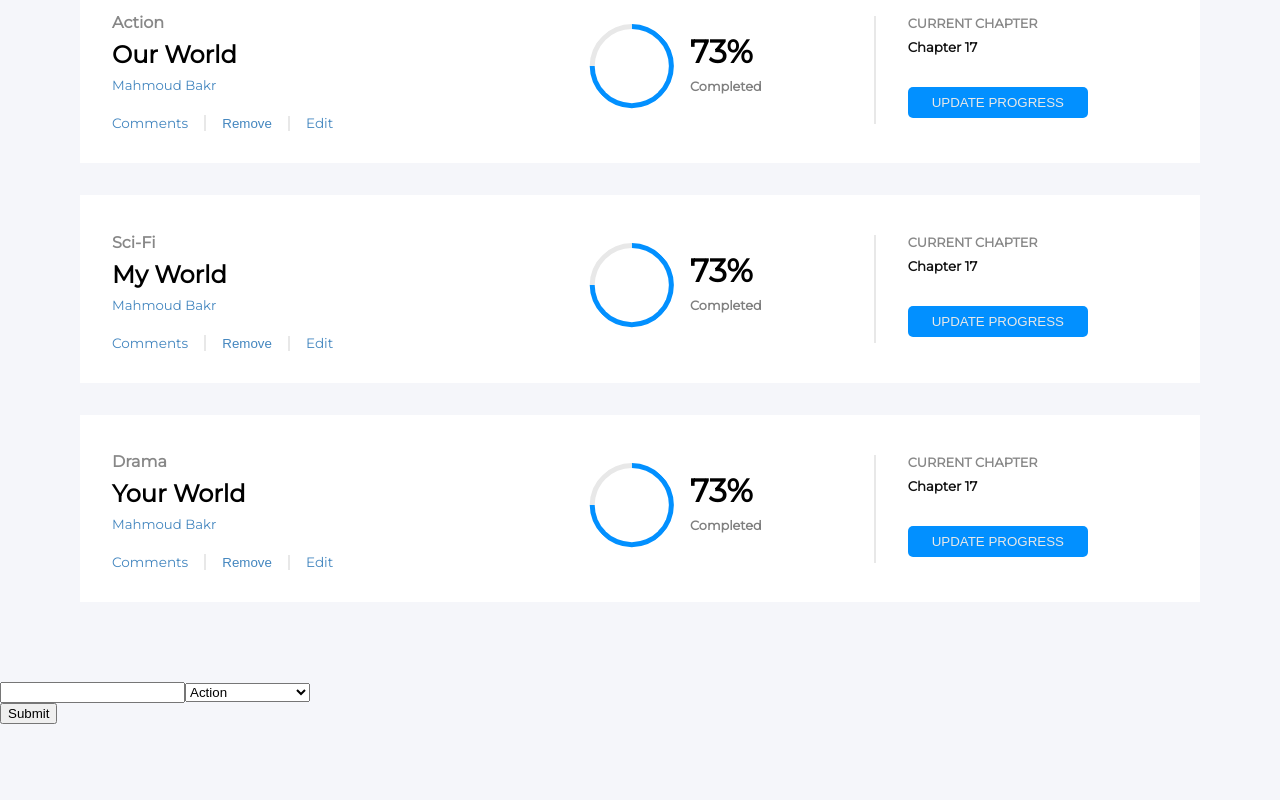
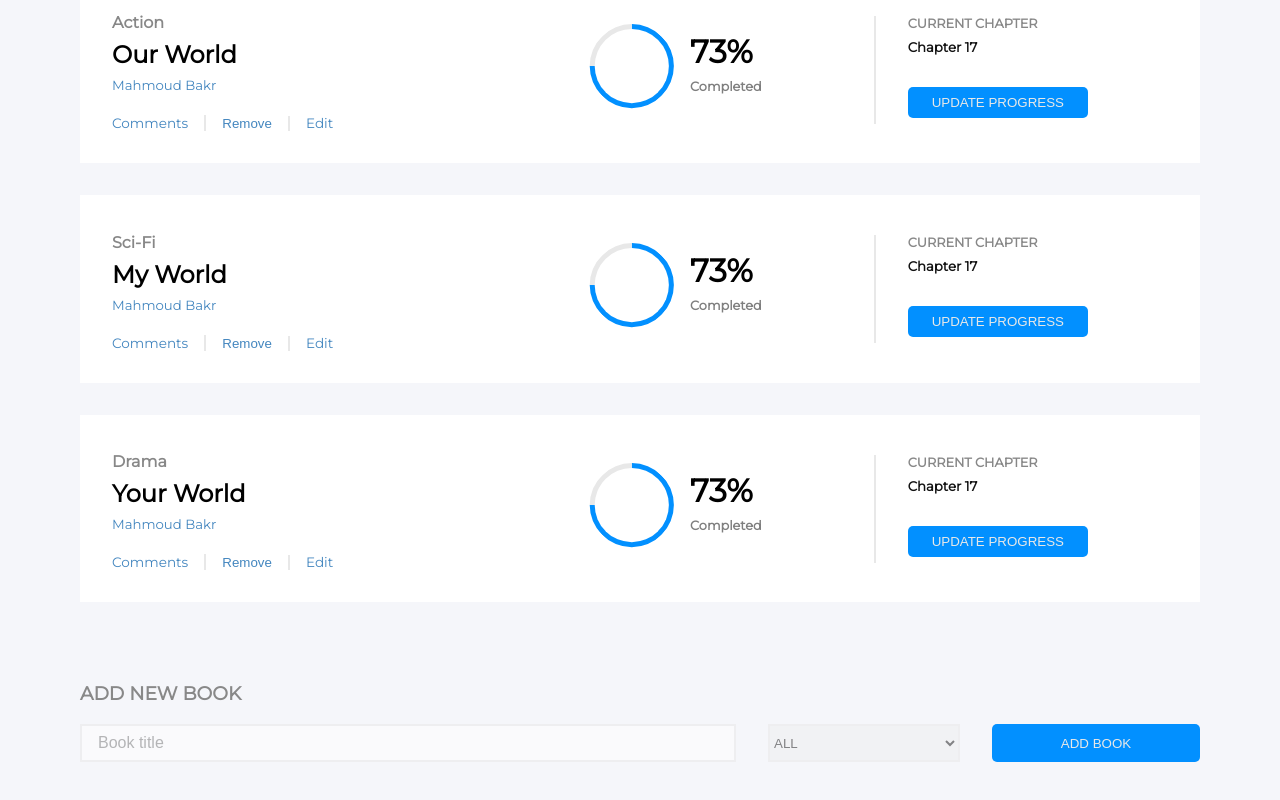
Before and after one commit to MahmoudBakr23/Limerary, a React (Create React App) app: page / in a window 1280 px wide. Shown: the part 276-1076 px from the top of the page. Before the commit the page ends 1000 px from the top, so only its background shows below. Built offline with nearby package versions, Linux system fonts and the light colour scheme.

Commit message:
style Form component

```diff
--- a/src/App.css
+++ b/src/App.css
@@ -223,3 +223,48 @@ li {
 .filterSelect select:focus {
   outline: none;
 }
+
+.form-container {
+  padding: 0 5rem 5rem 5rem;
+}
+
+.form-container h3 {
+  margin-top: 0;
+  color: #888;
+}
+
+.form-container form {
+  display: grid;
+  grid-template-columns: repeat(5, 1fr);
+}
+
+.form-container form input {
+  grid-column: 1/4;
+  margin-right: 1rem;
+  padding: 0.5rem 1rem;
+  outline: none;
+  color: #121212;
+  opacity: 0.5;
+  border: 2px solid #e8e8e8;
+  font-size: 1rem;
+}
+
+.form-container form select {
+  margin: 0 1rem;
+  padding: 0.5rem 0;
+  outline: none;
+  color: #121212;
+  opacity: 0.5;
+  border: 2px solid #e8e8e8;
+}
+
+.form-container form button {
+  margin-left: 1rem;
+  padding: 0.5rem 0;
+  background-color: #0290ff;
+  padding: 0.5rem 1.5rem;
+  border: 0;
+  outline: 0;
+  color: #e8e8e8;
+  border-radius: 5px;
+}
--- a/src/containers/BooksForm.js
+++ b/src/containers/BooksForm.js
@@ -20,11 +20,12 @@ const BooksForm = () => {
   };
 
   return (
-    <form onSubmit={onSubmit}>
-      <div>
-        <input name="title" type="text" value={title} onChange={(e) => setTitle(e.target.value)} />
-        <select onChange={(e) => setCategory(e.target.value)}>
-          <option value="Select a category" disabled>Select a category</option>
+    <div className="form-container">
+      <h3>ADD NEW BOOK</h3>
+      <form onSubmit={onSubmit}>
+        <input name="title" type="text" value={title} placeholder="Book title" onChange={(e) => setTitle(e.target.value)} required />
+        <select onChange={(e) => setCategory(e.target.value)} required>
+          <option value="ALL">ALL</option>
           <option value="Action">Action</option>
           <option value="Biography">Biography</option>
           <option value="History">History</option>
@@ -32,9 +33,9 @@ const BooksForm = () => {
           <option value="Learning">Learning</option>
           <option value="Sci-Fi">Sci-Fi</option>
         </select>
-      </div>
-      <button type="submit">Submit</button>
-    </form>
+        <button type="submit">ADD BOOK</button>
+      </form>
+    </div>
   );
 };
 
```
